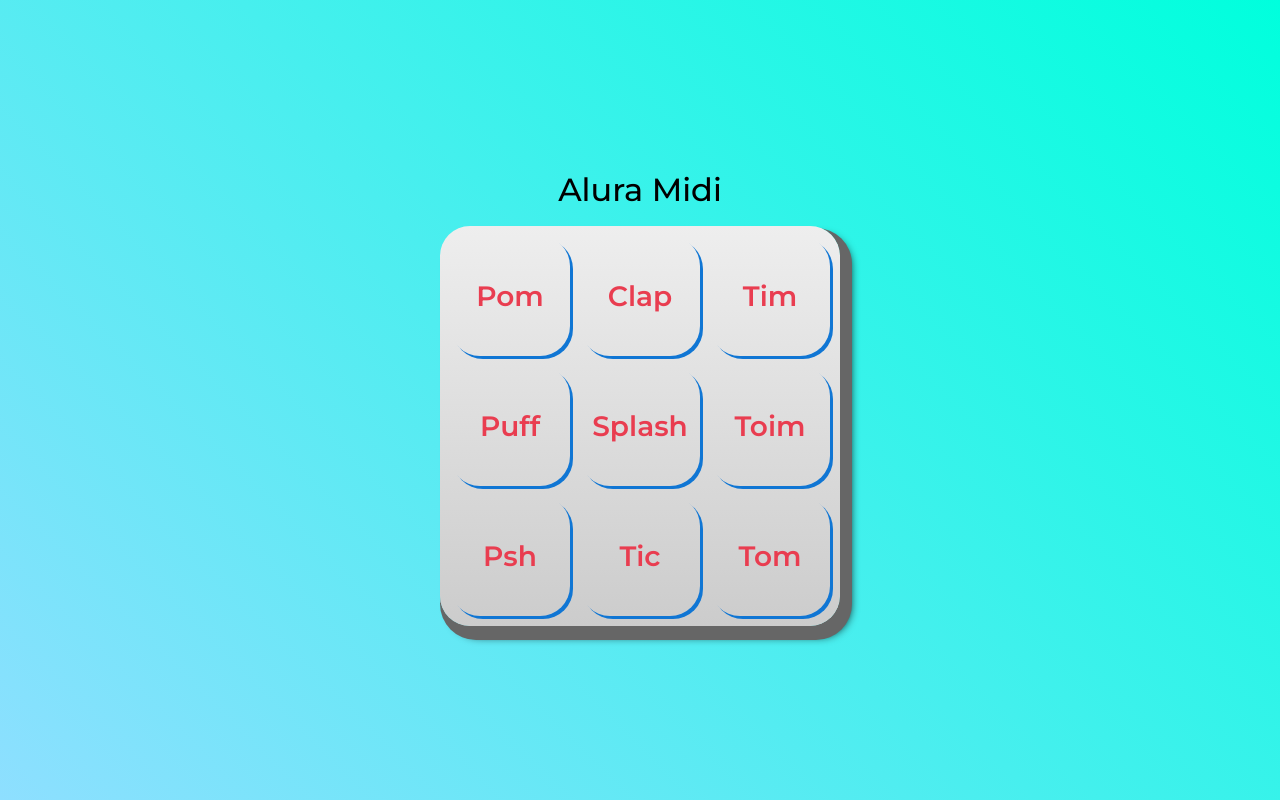
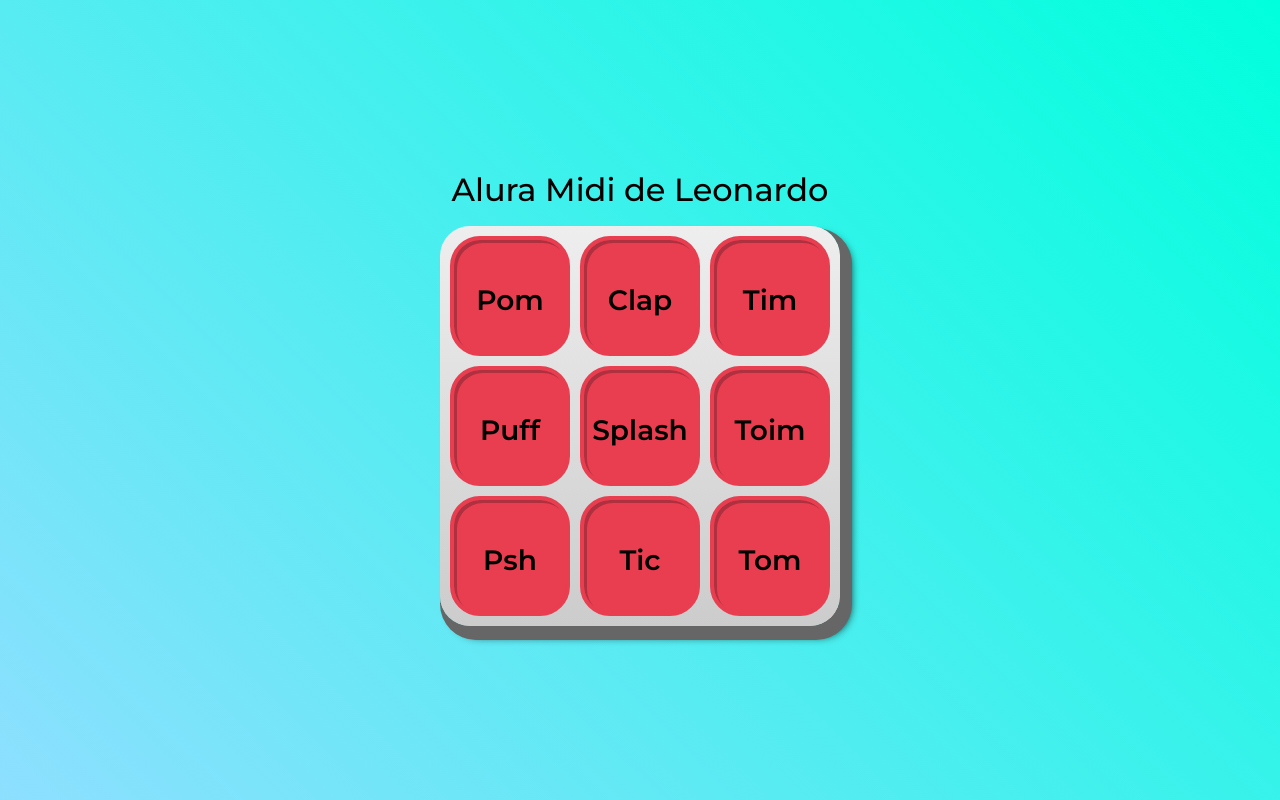
Before and after one commit to leonardomoreiradacruz/music, a plain HTML site: page index.html in a window 1280 px wide. Drawn offline with Linux system fonts and the light colour scheme.

Commit message:
Add files via upload

```diff
--- a/index.html
+++ b/index.html
@@ -6,7 +6,7 @@
     <meta http-equiv="X-UA-Compatible" content="IE=edge">
     <meta name="viewport" content="width=device-width, initial-scale=1.0">
 
-    <title>Alura MIDI d Leonardo</title>
+    <title>Alura MIDI </title>
 
     <link rel="preconnect" href="https://fonts.googleapis.com">
     <link rel="preconnect" href="https://fonts.gstatic.com" crossorigin>
@@ -20,22 +20,22 @@
 </head>
 <body>
 
-    <h1>Alura Midi</h1>
+    <h1>Alura Midi de Leonardo</h1>
 
     <section class="teclado">
-        <button class="tecla tecla_pom">Pom</button>
+        <button class="tecla tecla_pom ativa">Pom</button>
 
-        <button class="tecla tecla_clap">Clap</button>
-        <button class="tecla tecla_tim">Tim</button>
+        <button class="tecla tecla_clap ativa">Clap</button>
+        <button class="tecla tecla_tim ativa">Tim</button>
 
-        <button class="tecla tecla_puff">Puff</button>
+        <button class="tecla tecla_puff ativa">Puff</button>
 
-        <button class="tecla tecla_splash">Splash</button>
-        <button class="tecla tecla_toim">Toim</button>
+        <button class="tecla tecla_splash ativa">Splash</button>
+        <button class="tecla tecla_toim ativa">Toim</button>
 
-        <button class="tecla tecla_psh">Psh</button>
-        <button class="tecla tecla_tic">Tic</button>
-        <button class="tecla tecla_tom">Tom</button>
+        <button class="tecla tecla_psh ativa">Psh</button>
+        <button class="tecla tecla_tic ativa">Tic</button>
+        <button class="tecla tecla_tom ativa">Tom</button>
     </section>
 
     <audio src="sounds/keyq.wav" id="som_tecla_pom"></audio>
--- a/main.js
+++ b/main.js
@@ -1,9 +1,10 @@
 function tocaSom(idElementoAudio){
     const elemento = document.querySelector(idElementoAudio);
-    if (elemento === null) {
+    if (elemento && elemento.localName === 'audio') {
+      elemento.play();
+    }else {
       alert('elemento não encontrado');
     }
-
 }
 const listaDeTeclas=document.querySelectorAll('.tecla');
 
```
